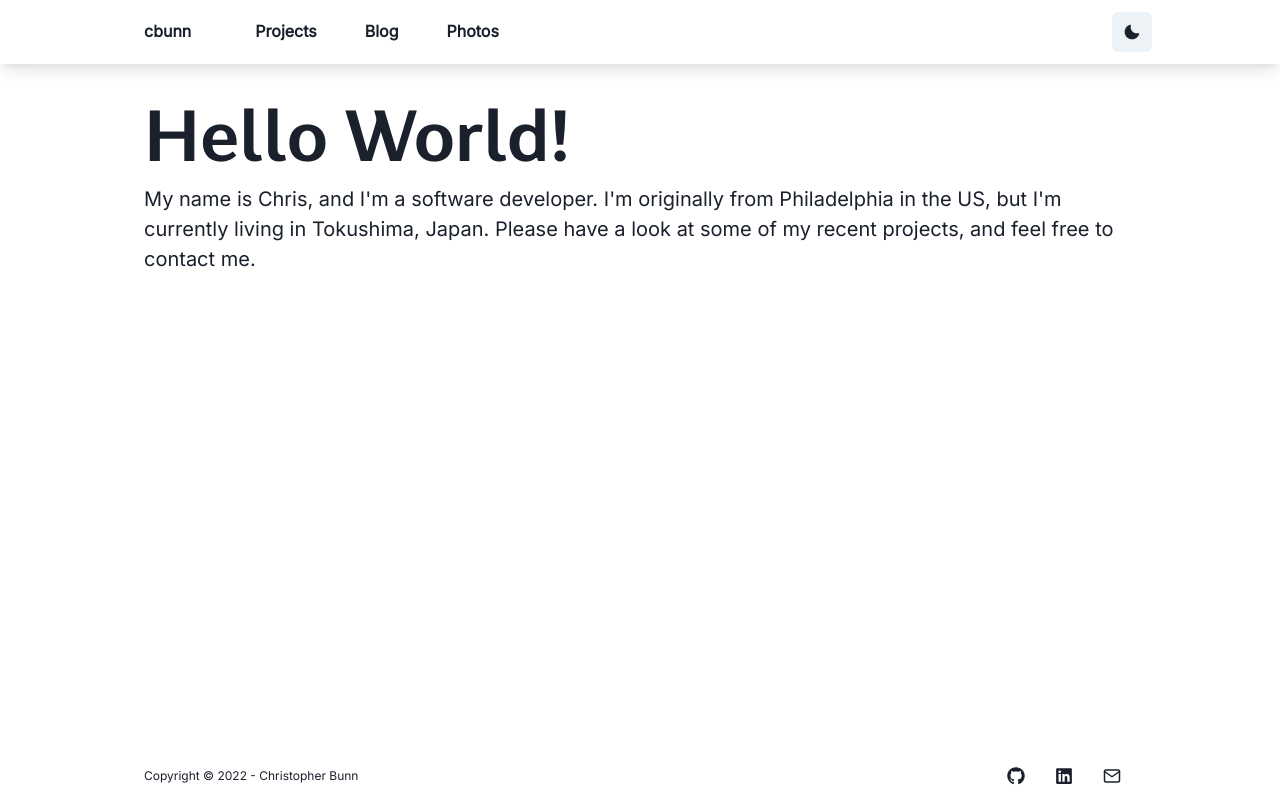
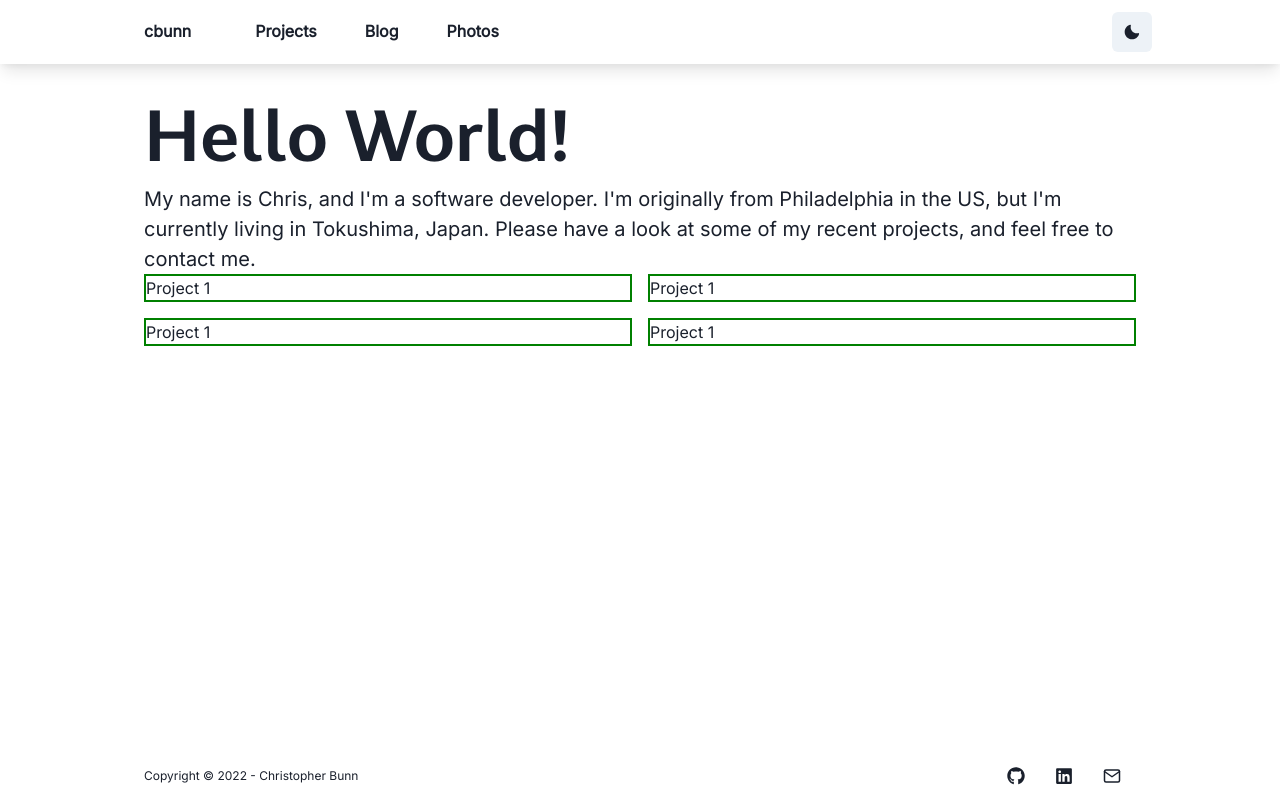
Before and after one commit to cbunn81/cbunn-portfolio, a Next.js app: page / in a window 1280 px wide. Built offline with nearby package versions, Linux system fonts and the light colour scheme.

Commit message:
Create placeholders for recent projects on main page.

```diff
--- a/src/pages/index.tsx
+++ b/src/pages/index.tsx
@@ -1,5 +1,5 @@
 import Head from "next/head";
-import { Container, Flex, Heading, Text } from "@chakra-ui/react";
+import { Box, Container, Flex, Heading, Text } from "@chakra-ui/react";
 import { Navbar } from "@components/Navbar";
 import { Footer } from "@components/Footer";
 
@@ -46,6 +46,20 @@ const Index = () => (
           Please have a look at some of my recent projects, and feel free to
           contact me.
         </Text>
+        <Flex flexDirection={["column", "row"]} flexWrap="wrap" gap="1em">
+          <Box border="2px solid green" flex="1 0 40%">
+            Project 1
+          </Box>
+          <Box border="2px solid green" flex="1 0 40%">
+            Project 1
+          </Box>
+          <Box border="2px solid green" flex="1 0 40%">
+            Project 1
+          </Box>
+          <Box border="2px solid green" flex="1 0 40%">
+            Project 1
+          </Box>
+        </Flex>
       </Container>
       <Footer />
     </Flex>
```
